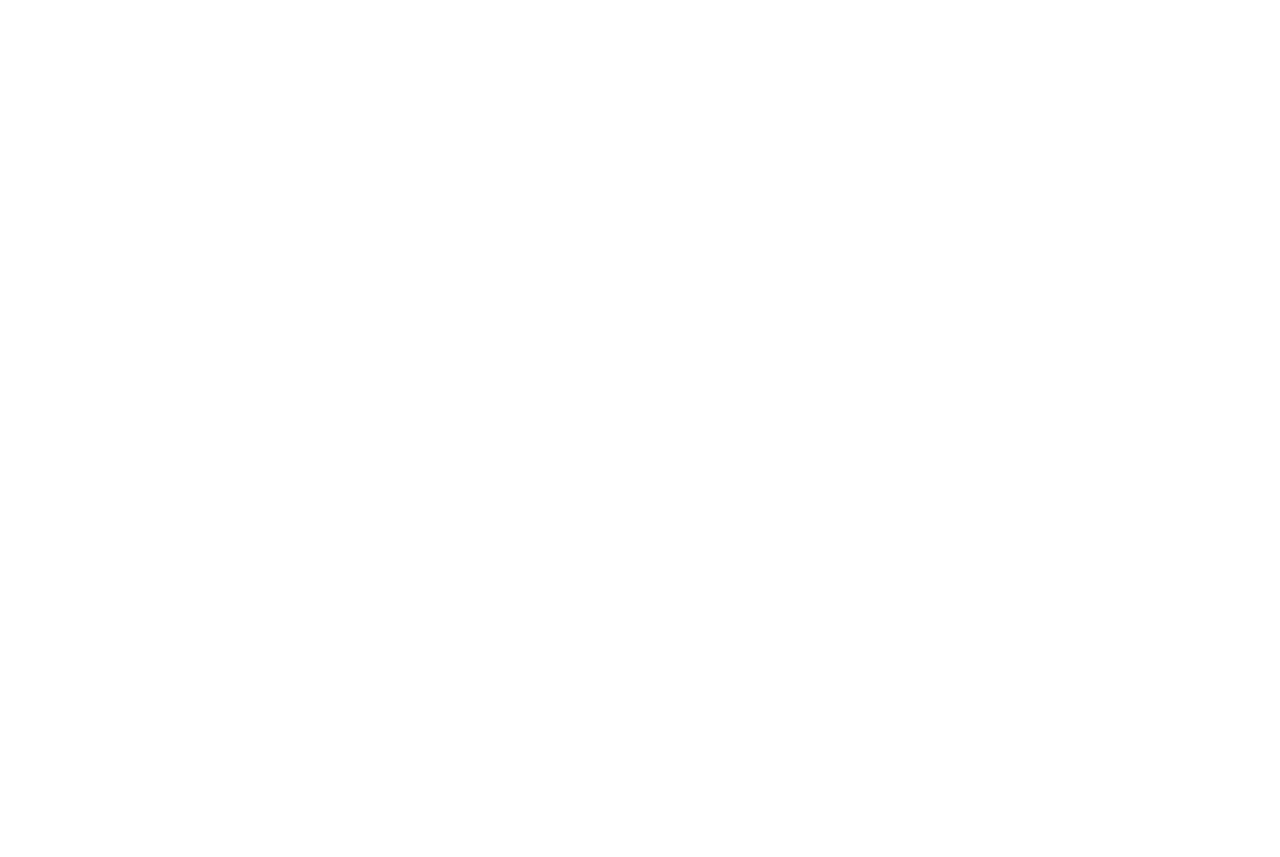
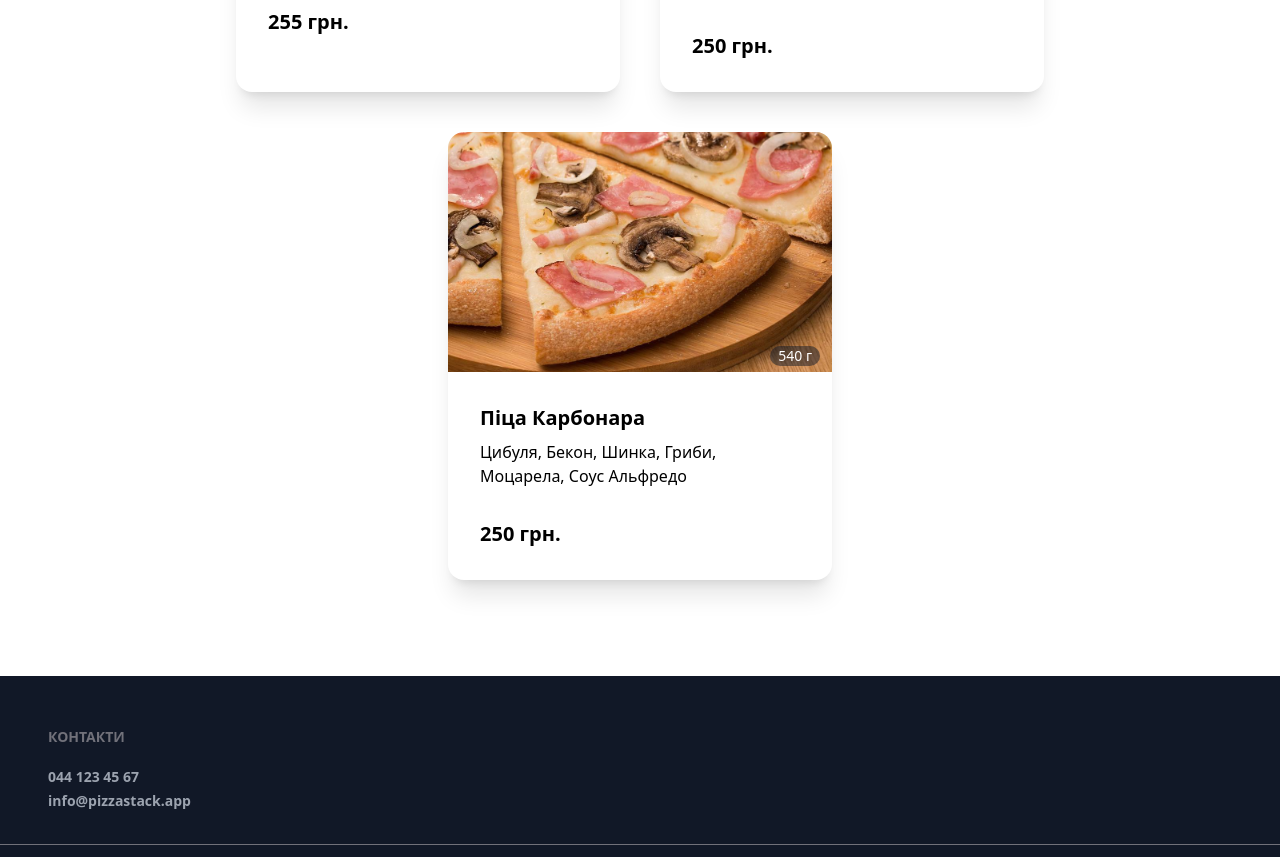
Before and after one commit to hlus/PizzaStack, a React (Create React App) app: page / in a window 1280 px wide. Shown: the part 1940-2797 px from the top of the page. Before the commit the page ends 800 px from the top, so only its background shows below. Built offline with nearby package versions, Linux system fonts and the light colour scheme.

Commit message:
add home page

```diff
--- a/src/App.tsx
+++ b/src/App.tsx
@@ -1,11 +1,19 @@
-import React from 'react';
-import { Header } from './common/components/header/header.component';
+import React from "react";
+
+import { Header } from "@app/common/components/header/header.component";
+import { Footer } from "@app/common/components/footer/footer.component";
+import { MenuList } from "@app/modules/menu/components/menu-list/menu-list.component";
+
+import pizzaMenu from "@app/mocks/pizza.json";
 
 export const App: React.FC = () => {
   return (
     <div>
       <Header />
-      <h1 className='font-bold text-3xl text-red-500'>🍕 PizzaStack</h1>
+      <div className="mx-12 mb-24">
+        <MenuList items={pizzaMenu} />
+      </div>
+      <Footer />
     </div>
   );
-}
+};
--- a/src/common/components/footer/footer.component.tsx
+++ b/src/common/components/footer/footer.component.tsx
@@ -3,7 +3,7 @@ import React from "react";
 import { FooterLink } from "@app/common/components/footer-link/footer-link.component";
 
 export const Footer = () => (
-  <div className="bg-gray-900 pt-12 px-12 pb-8">
+  <div className="bg-gray-900 p-12">
     <div>
       <div className="mb-4">
         <span className="uppercase font-bold text-sm text-zinc-500">
--- a/src/common/components/header/header.component.tsx
+++ b/src/common/components/header/header.component.tsx
@@ -1,7 +1,7 @@
 import React from "react";
 
 export const Header: React.FC = () => (
-  <div className="h-12 shadow-xl px-6">
+  <div className="h-12 shadow-xl px-6 mb-12">
     <div className="flex h-full items-center">
       <a href="/" className="text-xl font-semibold">🍕 PizzaStack</a>
     </div>
--- a/src/modules/menu/components/menu-list/menu-list.component.tsx
+++ b/src/modules/menu/components/menu-list/menu-list.component.tsx
@@ -9,7 +9,7 @@ interface Props {
 
 export const MenuList: React.FC<Props> = ({items}) => {
   return (
-    <div className="flex flex-wrap gap-10">
+    <div className="flex flex-wrap gap-10 justify-center">
       {items.map(({ image, ...pizza }) => (
         <MenuItem
           key={`pizza-${pizza.id}`}
```
Also changed, not shown: 1 other file (tests, documents, lock files or other folders).
